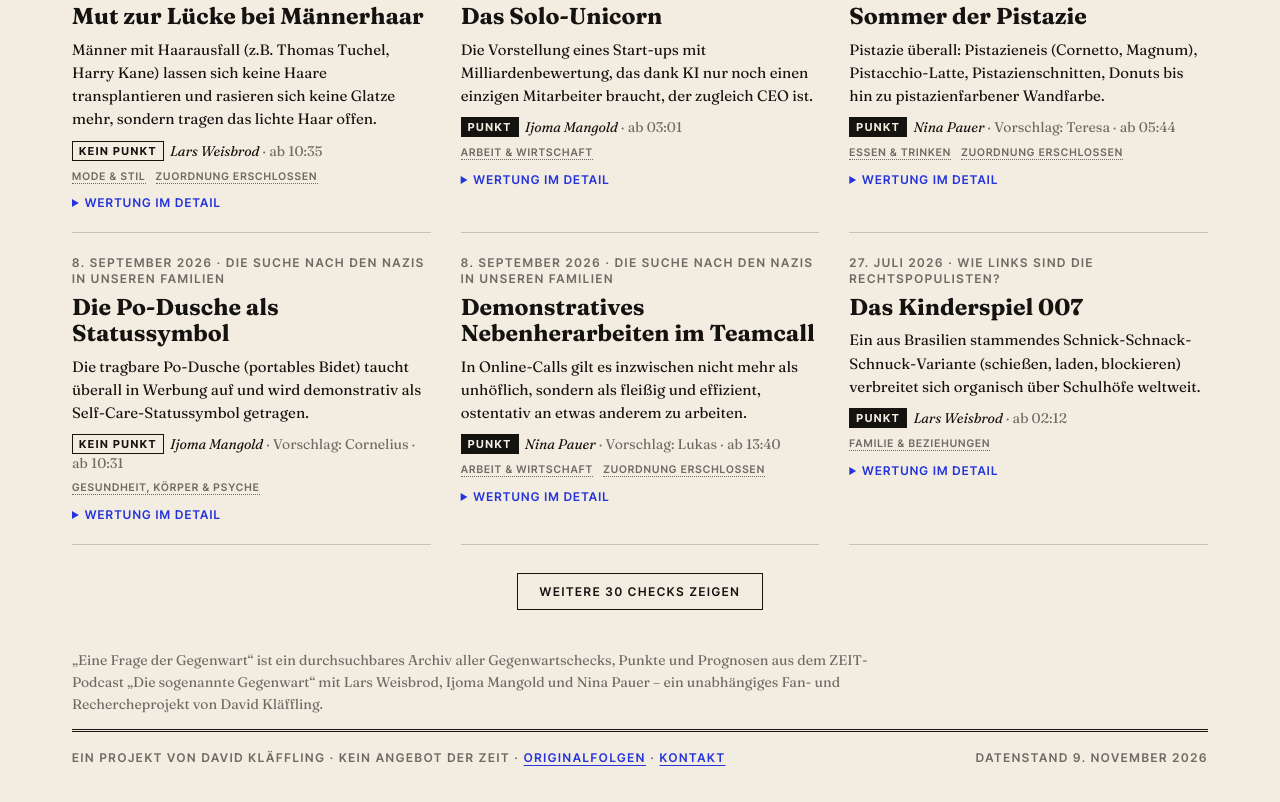
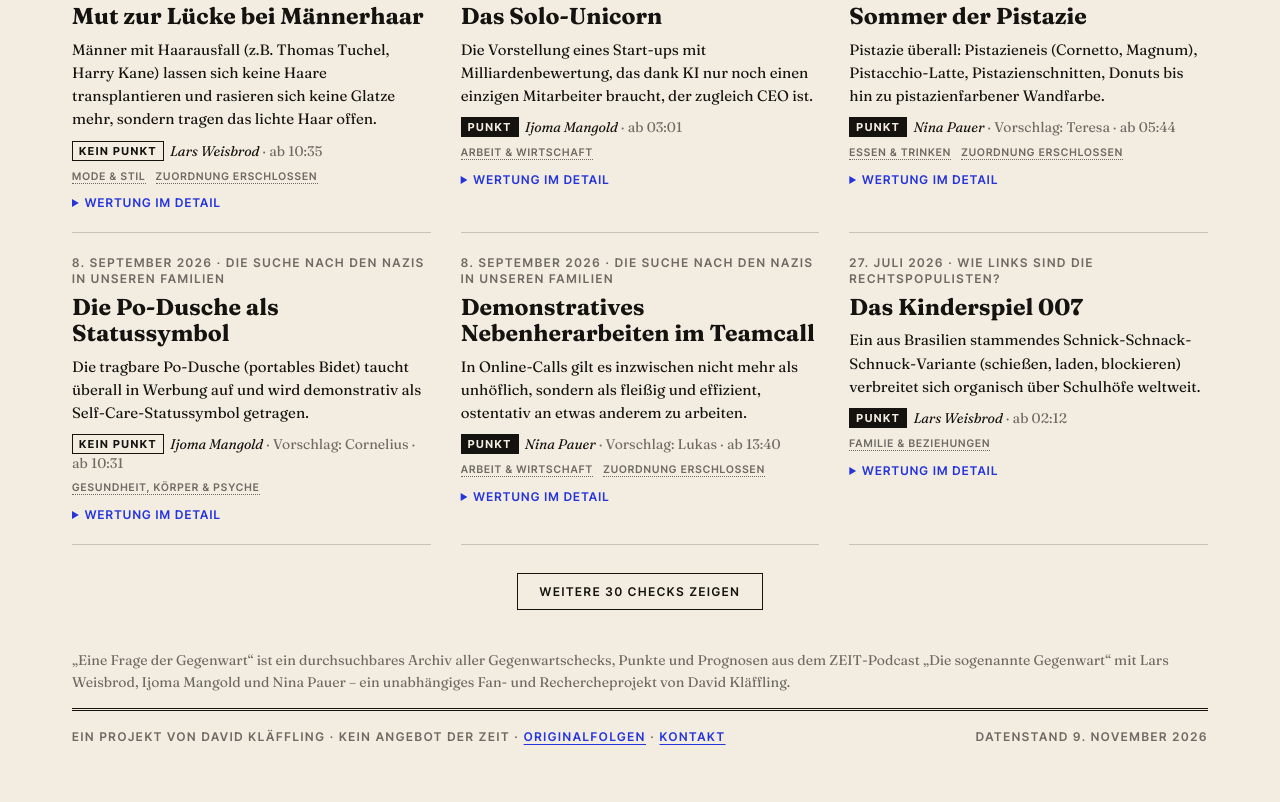
Before and after one commit to dklaeffling/eine-frage-der-gegenwart, a plain HTML site: page index.html in a window 1280 px wide. Shown: the part 4128-4930 px from the top of the page. Drawn offline with Linux system fonts and the light colour scheme.

Commit message:
Fußzeilentext auf volle Seitenbreite
Co-Authored-By: Claude Opus 5.5 <noreply@anthropic.com>

```diff
--- a/index.html
+++ b/index.html
@@ -151,7 +151,7 @@ td:not(:first-child),th:not(:first-child){text-align:right}
 .forecast h3,.epi h3{font:700 23px/1.15 var(--serif);margin:6px 0 8px}
 .forecast p,.epi p{font-size:15px}
 .cols2{display:grid;grid-template-columns:repeat(2,minmax(0,1fr));column-gap:32px}
-.about{font-size:14px;color:var(--soft);max-width:820px;margin:40px 0 14px}
+.about{font-size:14px;color:var(--soft);margin:40px 0 14px}
 footer{border-top:3px double var(--ink);padding:18px 0 40px;display:flex;justify-content:space-between;gap:20px;flex-wrap:wrap;color:var(--soft)}
 
 @media(max-width:1100px){.cards{grid-template-columns:repeat(2,minmax(0,1fr))}}
```
